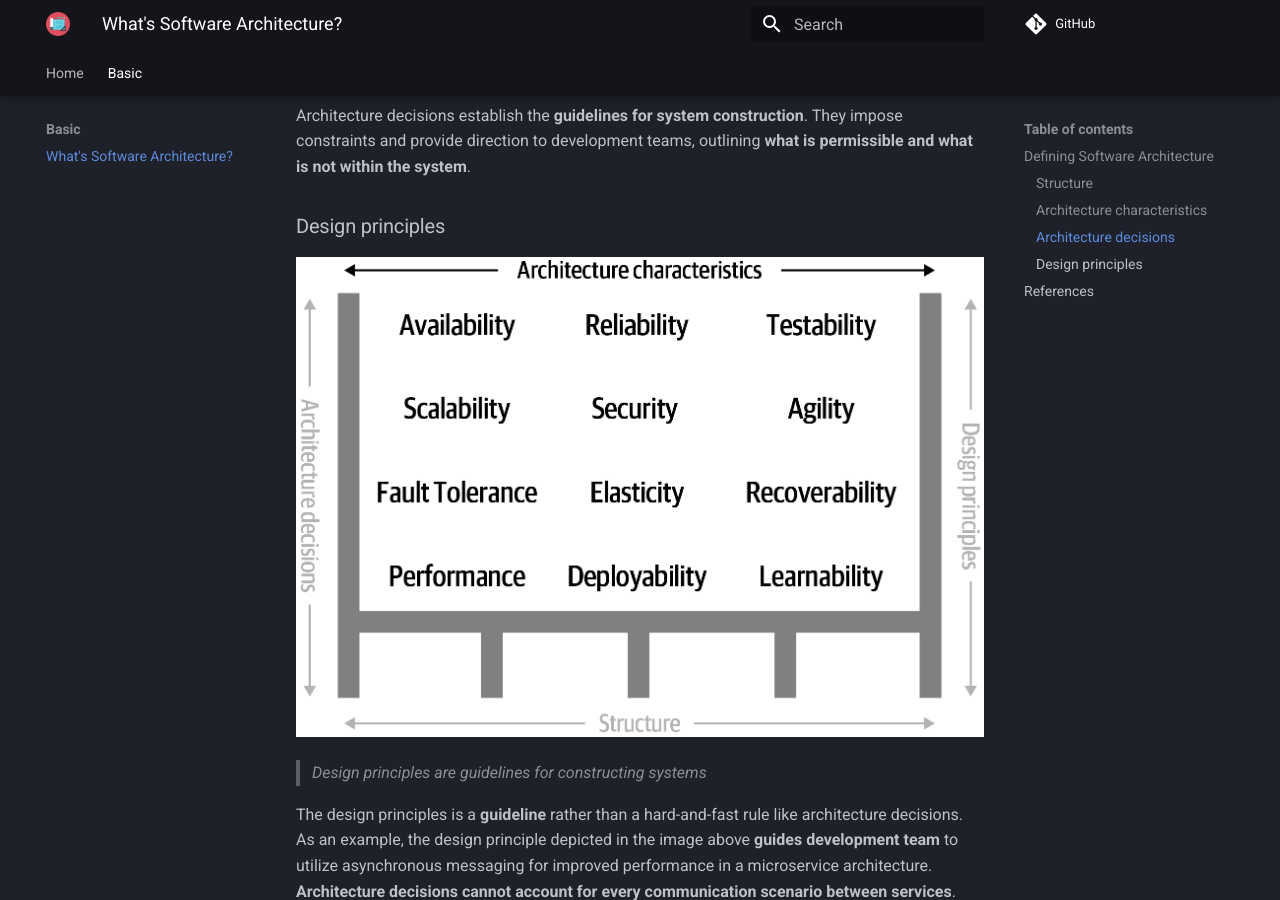
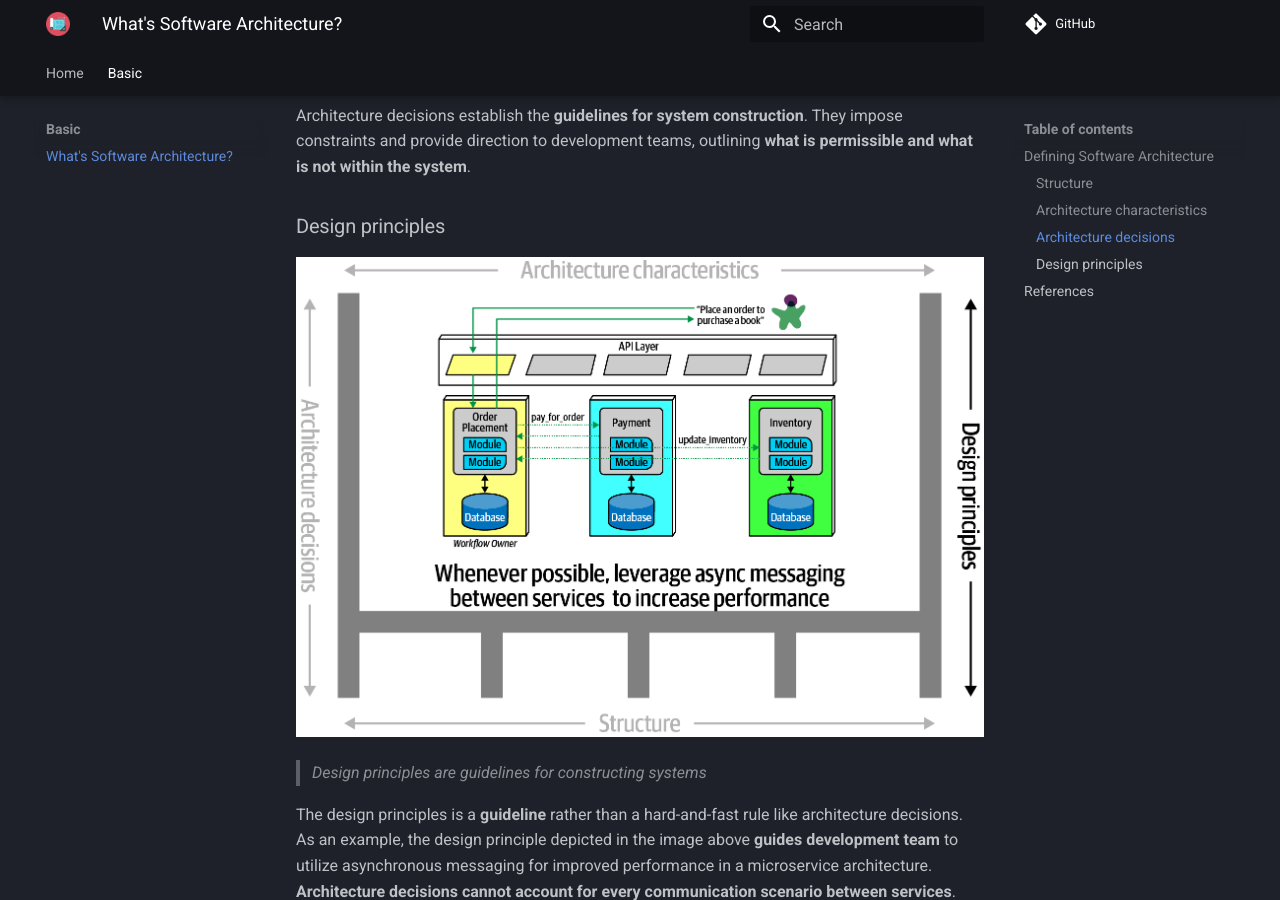
Before and after one commit to RomeroGabriel/mastering-software-architecture, an MkDocs documentation site: the page built from documentation/basic/whats_software_arc.md, in a window 1280 px wide and 900 px high, scrolled down 3270 px. Built offline with MkDocs 1.6.1 and Material for MkDocs 9.7.7, drawn with Linux system fonts in a browser that asks for light colours; comment, search, counter and statistics services are not loaded.

Commit message:
Fix Design Principles image

```diff
--- a/documentation/basic/whats_software_arc.md
+++ b/documentation/basic/whats_software_arc.md
@@ -39,7 +39,7 @@ Architecture decisions establish the **guidelines for system construction**. The
 
 ### Design principles
 
-![Design principles are guidelines for constructing systems](https://raw.githubusercontent.com/RomeroGabriel/mastering-software-architecture/main/documentation/images/basic/arch_charac.png)
+![Design principles are guidelines for constructing systems](https://raw.githubusercontent.com/RomeroGabriel/mastering-software-architecture/main/documentation/images/basic/arch_principle.png)
 > *Design principles are guidelines for constructing systems*
 
 The design principles is a **guideline** rather than a hard-and-fast rule like architecture decisions.
```
